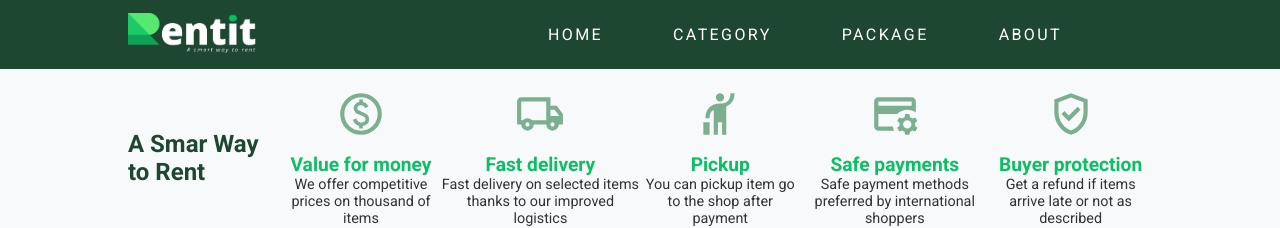
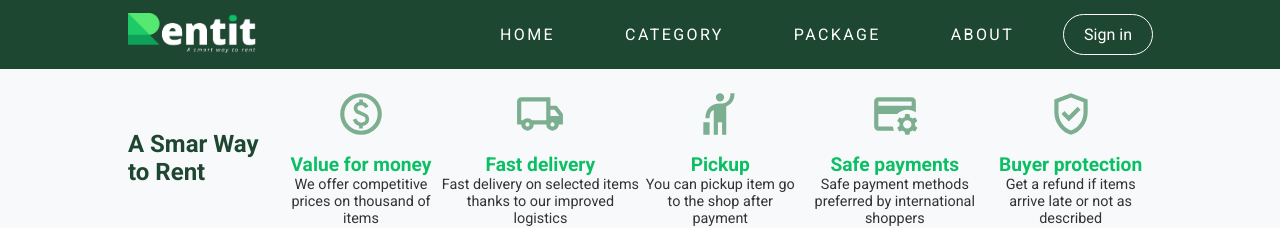
Before and after one commit to Thinuj01/RenItNew, a React (Vite) app: page / in a window 1280 px wide. Shown: the top 228 px of the page. Built offline with nearby package versions, Linux system fonts and the light colour scheme; no server answers.

Commit message:
Resolve sign in Button not visible
Changes

{details ? (

to

{details && details['fname'] ?

```diff
--- a/src/App.jsx
+++ b/src/App.jsx
@@ -20,6 +20,7 @@ function App() {
   return (
     <>
       <HeaderContent/>
+
       <SubHeader/>
 
       <ImageSlider/>
--- a/src/Components/HeaderContent/HeaderContent.jsx
+++ b/src/Components/HeaderContent/HeaderContent.jsx
@@ -15,7 +15,7 @@ function HeaderContent() {
     })
       .then(response => {
         const data = response.data;
-          setDetails(data);
+        setDetails(data);
       });
   }, []);
 
@@ -29,7 +29,7 @@ function HeaderContent() {
         <MenuLinks linkName="Package" url="/package" />
         <MenuLinks linkName="About" url="/about" />
 
-        {details ? (
+        {details && details['fname'] ? (
           <>
             <MenuLinks linkName={details['fname']} url="#" />
           </>
@@ -38,6 +38,7 @@ function HeaderContent() {
             <Link to='/signin' id='signInButton'>Sign in</Link>
           </>
         )}
+
       </div>
     </div>
   )
```
